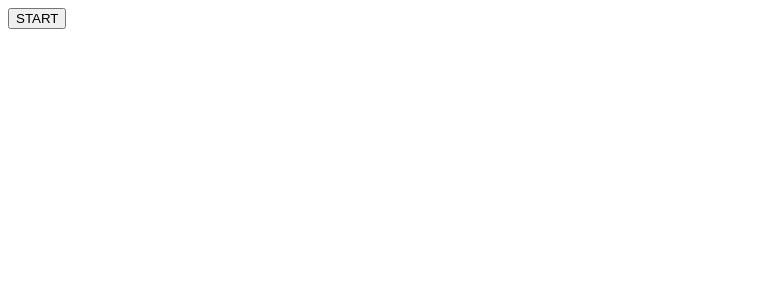
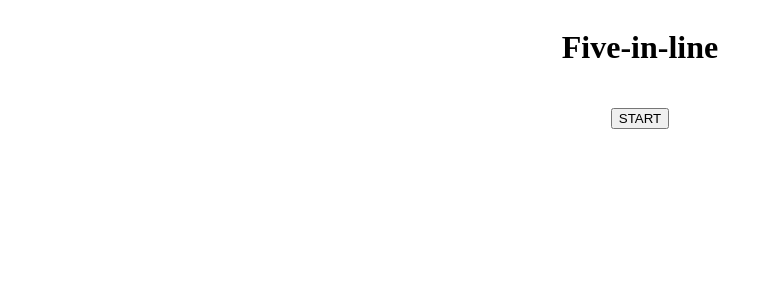
Before and after one commit to Kuba-Jeziorski/five-in-a-line, a React (Vite) app: page / in a window 1280 px wide. Shown: the top 300 px of the page, without its empty margins (0-773 px from the left). Built offline with nearby package versions, Linux system fonts and the light colour scheme.

Commit message:
Starting component add and removing most comments

```diff
--- a/src/App.tsx
+++ b/src/App.tsx
@@ -3,6 +3,7 @@ import { GridArea } from "./components/GridArea";
 import { COLUMNS, ROWS } from "./constants";
 import { GameState } from "./types";
 import { gameStateToPlayerId } from "./utils/gameStateToPlayerId";
+import { StartComponent } from "./components/StartComponent";
 
 function App() {
   const [gameState, setGameState] = useState<GameState>("pending");
@@ -20,10 +21,6 @@ function App() {
     }
   };
 
-  const finshGame = () => {
-    setGameState("ended");
-  };
-
   const gameIsPending = gameState === "pending";
   const gameIsStarted =
     gameState === "player1-turn" || gameState === "player2-turn";
@@ -33,7 +30,11 @@ function App() {
 
   return (
     <>
-      {gameIsPending && <button onClick={startGame}>START</button>}
+      {gameIsPending && (
+        <StartComponent>
+          <button onClick={startGame}>START</button>
+        </StartComponent>
+      )}
 
       {gameIsStarted && (
         <>
@@ -44,7 +45,6 @@ function App() {
             switchTurn={switchTurn}
             gameStateFunction={setGameState}
           />
-          <button onClick={finshGame}>FINISH</button>
         </>
       )}
 
--- a/src/components/GridArea.tsx
+++ b/src/components/GridArea.tsx
@@ -25,7 +25,7 @@ export const coordinatesToSpotId = ({
   if (x >= 0 && y >= 0) {
     return `${x},${y}` as CoordinateString;
   }
-  throw new Error(`Coordinates are outside the playing field!`);
+  throw new Error(`Coordinates are outside the playing field! (1)`);
 };
 
 export const spotIdToCoordinates = (spotId: CoordinateString) => {
@@ -33,16 +33,8 @@ export const spotIdToCoordinates = (spotId: CoordinateString) => {
   if (Number(x) >= 0 && Number(y) >= 0) {
     return { x: Number(x), y: Number(y) };
   }
-  throw new Error(`Coordinates are outside the playing field!`);
+  throw new Error(`Coordinates are outside the playing field! (2)`);
 };
-
-// export const createOccupiedSpots = (obj: Record<string, string> = {}) => {
-//   return obj as OccupiedSpots;
-// };
-
-// const x = new Map<CoordinateString, PlayerId>();
-// const keys = x.keys();
-// const y = new Map(x.entries());
 
 export const firstAvailableCell = (occupiedSpots: OccupiedSpots, x: number) => {
   const keys = [...occupiedSpots.keys()];
@@ -76,6 +68,7 @@ const collectInDirection = (
   const pos = direction({ x, y });
   try {
     const key = coordinatesToSpotId(pos);
+    console.log(pos);
     if (occupiedSpots.get(key) === player) {
       return (
         1 +
@@ -114,6 +107,11 @@ export const GridArea = ({
     player: string,
     [d1, d2]: Readonly<[Direction, Direction]>
   ) => {
+    console.log(
+      [d1, d2].map((direction) =>
+        collectInDirection(occupiedSpots, { x, y }, player, direction)
+      )
+    );
     return [d1, d2]
       .map((direction) =>
         collectInDirection(occupiedSpots, { x, y }, player, direction)
@@ -134,10 +132,13 @@ export const GridArea = ({
 
     //@ts-expect-error
     const x = Number(target.getAttribute("data-column"));
-    //@ts-expect-error
-    const y = Number(target.getAttribute("data-row"));
+    // @ ts-expect-error
+    // const y = Number(target.getAttribute("data-row"));
 
     const validPosition = firstAvailableCell(occupiedSpots, x);
+
+    // @ ts-expect-error
+    const y = validPosition?.y;
 
     if (validPosition === null) {
       return;
@@ -156,20 +157,22 @@ export const GridArea = ({
       if (prevOccupiedSpots.get(spotId)) {
         return prevOccupiedSpots;
       } else {
-        // const updatedSpots = { ...prevOccupiedSpots, [spotId]: currentPlayer };
         const updatedSpots = new Map(prevOccupiedSpots);
         updatedSpots.set(spotId, currentPlayer);
         return updatedSpots;
       }
     });
 
+    if (typeof y === "number") {
       if (
         lines.some(
-        (line) => checkLine(occupiedSpots, { x, y }, currentPlayer, line) === 5
+          (line) =>
+            checkLine(occupiedSpots, { x, y }, currentPlayer, line) === 5
         )
       ) {
         setGameWon(true);
         return;
+      }
     }
 
     switchTurn();
--- a/src/components/GridItem.tsx
+++ b/src/components/GridItem.tsx
@@ -8,7 +8,17 @@ export const GridItem = ({ row, column, occupied }: GridItemProps) => {
       data-column={column}
       data-occupied={occupied}
     >
-      <div className="gridItemCircle"></div>
+      <div className="gridItemCircle">
+        <p
+          style={{
+            display: "flex",
+            justifyContent: "center",
+            alignItems: "center",
+          }}
+        >
+          {column}, {row}
+        </p>
+      </div>
     </div>
   );
 };
--- /dev/null
+++ b/src/components/StartComponent.tsx
@@ -0,0 +1,8 @@
+export const StartComponent = ({ children }: any) => {
+  return (
+    <div className="startWrapper">
+      <h1>Five-in-line</h1>
+      <div className="buttonWrapper">{children}</div>
+    </div>
+  );
+};
--- a/src/index.css
+++ b/src/index.css
@@ -3,6 +3,7 @@
   --color-white: #fff;
 
   --distance-12: 12px;
+  --distance-20: 20px;
 }
 
 * {
@@ -32,6 +33,7 @@
 .gridItem[data-occupied="1"] .gridItemCircle {
   background-color: yellow;
 }
+
 .gridItem[data-occupied="2"] .gridItemCircle {
   background-color: red;
 }
@@ -43,3 +45,13 @@
   background-color: var(--color-white);
   pointer-events: none;
 }
+
+.startWrapper {
+  display: flex;
+  justify-content: center;
+  flex-direction: column;
+  gap: var(--distance-20);
+  max-width: 500px;
+  text-align: center;
+  margin: 0 auto;
+}
--- a/src/utils/directions.ts
+++ b/src/utils/directions.ts
@@ -11,7 +11,7 @@ export const directions = {
   E: ({ x, y }: DirectionProps) => ({ x: x + 1, y }),
 
   NE: ({ x, y }: DirectionProps) => ({ x: x + 1, y: y - 1 }),
-  SW: ({ x, y }: DirectionProps) => ({ x: x + 1, y: y - 1 }),
+  SW: ({ x, y }: DirectionProps) => ({ x: x - 1, y: y + 1 }),
 
   SE: ({ x, y }: DirectionProps) => ({ x: x + 1, y: y + 1 }),
   NW: ({ x, y }: DirectionProps) => ({ x: x - 1, y: y - 1 }),
```
Lines whose indentation alone changed are shown as unchanged.
